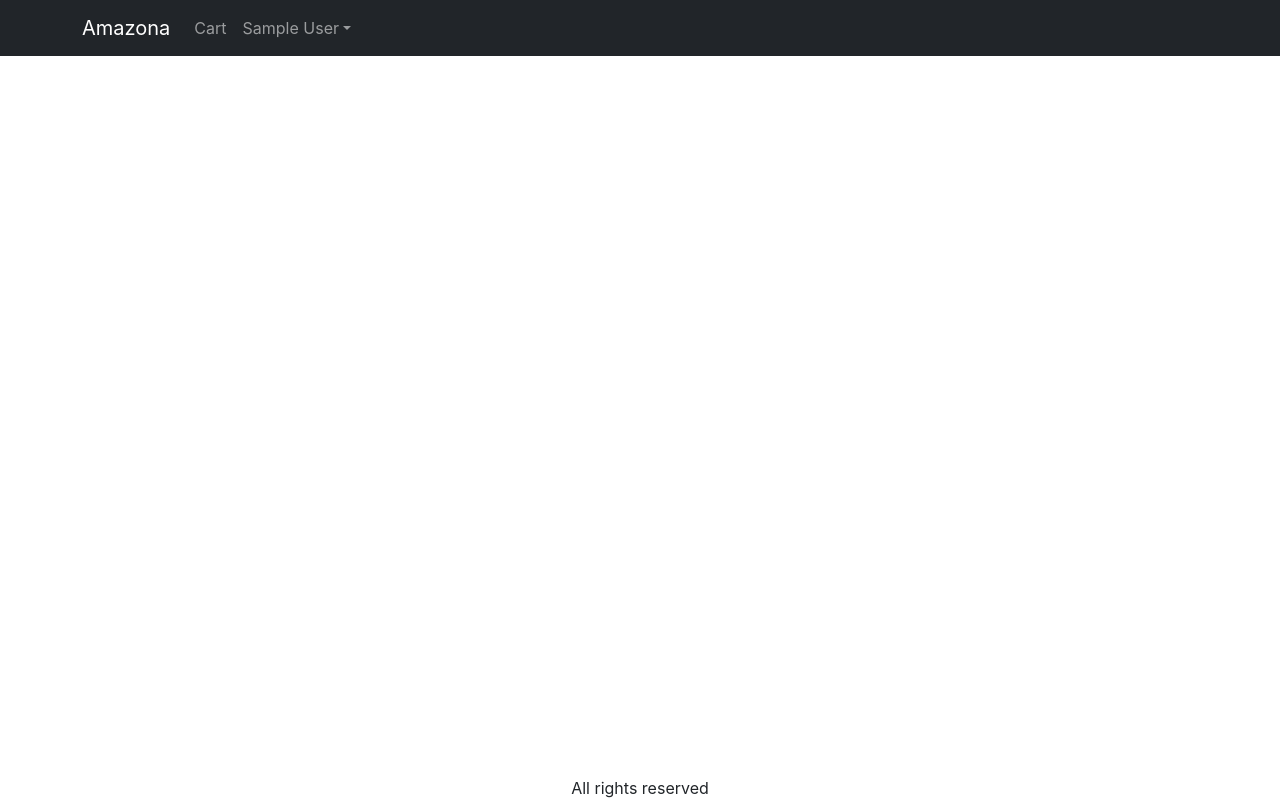
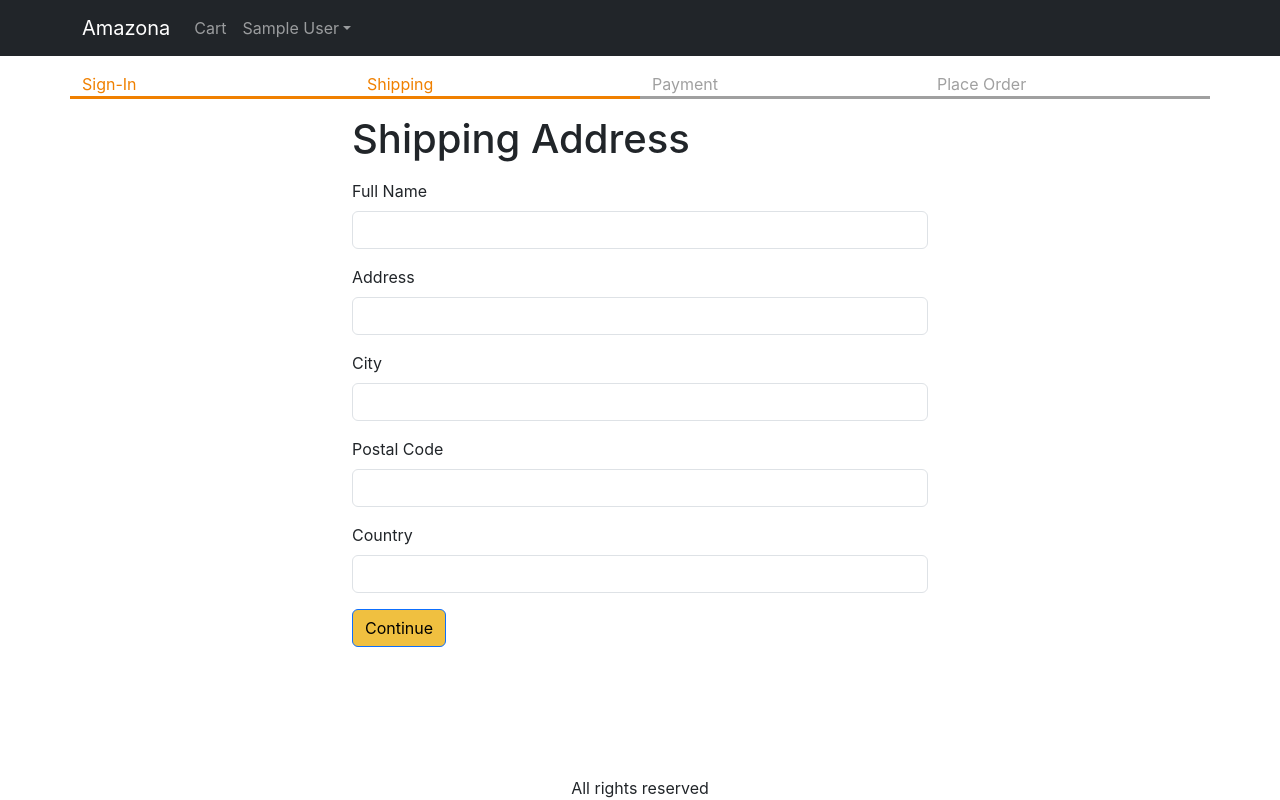
Before and after one commit to Code-Scooter/MERN-Amazona, a React (Create React App) app in the folder frontend/: page /shipping in a window 1280 px wide. Built offline with nearby package versions, Linux system fonts and the light colour scheme; sample sign-in values are in the browser's storage.

Commit message:
Create Shipping Screen

```diff
--- a/frontend/src/App.js
+++ b/frontend/src/App.js
@@ -13,6 +13,7 @@
 import SigninScreen from './screens/SigninScreen';
 import { ToastContainer } from 'react-toastify';
 import 'react-toastify/dist/ReactToastify.css';
+import ShippingAddressScreen from './screens/ShippingAddressScreen';
 
 function App() {
   const { state, dispatch: ctxDispatch } = useContext(Store);
@@ -21,6 +22,7 @@
   const signoutHandler = () => {
     ctxDispatch({ type: 'USER_SIGNOUT' });
     localStorage.removeItem('userInfo');
+    localStorage.removeItem('shippingAddress');
   };
 
   return (
@@ -74,6 +76,7 @@
               <Route path="/product/:slug" element={<ProductScreen />} />
               <Route path="/cart" element={<CartScreen />} />
               <Route path="/signin" element={<SigninScreen />} />
+              <Route path="/shipping" element={<ShippingAddressScreen />} />
               <Route path="/" element={<HomeScreen />} />
             </Routes>
           </Container>
--- a/frontend/src/Store.js
+++ b/frontend/src/Store.js
@@ -8,6 +8,10 @@
     : null,
 
   cart: {
+    shippingAddress: localStorage.getItem('shippingAddress')
+      ? JSON.parse(localStorage.getItem('shippingAddress'))
+      : {},
+
     cartItems: localStorage.getItem('cartItems')
       ? JSON.parse(localStorage.getItem('cartItems'))
       : [],
@@ -44,6 +48,19 @@
       return {
         ...state,
         userInfo: null,
+        cart: {
+          cartItems: [],
+          shippingAddress: {},
+        },
+      };
+
+    case 'SAVE_SHIPPING_ADDRESS':
+      return {
+        ...state,
+        cart: {
+          ...state.cart,
+          shippingAddress: action.payload,
+        },
       };
 
     default:
--- /dev/null
+++ b/frontend/src/components/CheckOutSteps.js
@@ -0,0 +1,14 @@
+import React from 'react';
+import Row from 'react-bootstrap/Row';
+import Col from 'react-bootstrap/Col';
+
+export default function CheckOutSteps(props) {
+  return (
+    <Row className="checkout-steps">
+      <Col className={props.step1 ? 'active' : ''}>Sign-In</Col>
+      <Col className={props.step2 ? 'active' : ''}>Shipping</Col>
+      <Col className={props.step3 ? 'active' : ''}>Payment</Col>
+      <Col className={props.step4 ? 'active' : ''}>Place Order</Col>
+    </Row>
+  );
+}
--- a/frontend/src/index.css
+++ b/frontend/src/index.css
@@ -53,3 +53,13 @@
 .small-container {
   max-width: 600px;
 }
+
+.checkout-steps > div {
+  border-bottom: 0.2rem solid #a0a0a0;
+  color: #a0a0a0;
+}
+
+.checkout-steps > div.active {
+  border-bottom: 0.2rem solid #f08000;
+  color: #f08000;
+}
--- /dev/null
+++ b/frontend/src/screens/ShippingAddressScreen.js
@@ -0,0 +1,112 @@
+import React, { useContext, useEffect, useState } from 'react';
+import { Helmet } from 'react-helmet-async';
+import Form from 'react-bootstrap/Form';
+import Button from 'react-bootstrap/Button';
+import { useNavigate } from 'react-router-dom';
+import { Store } from '../Store';
+import CheckOutSteps from '../components/CheckOutSteps';
+
+export default function ShippingAddressScreen() {
+  const navigate = useNavigate();
+  const { state, dispatch: ctxDispatch } = useContext(Store);
+  const {
+    userInfo,
+    cart: { shippingAddress },
+  } = state;
+
+  const [fullName, setFullName] = useState(shippingAddress.fullName || '');
+  const [address, setAddress] = useState(shippingAddress.address || '');
+  const [city, setCity] = useState(shippingAddress.city || '');
+  const [postal, setPostalCode] = useState(shippingAddress.postal || '');
+  const [country, setCountry] = useState(shippingAddress.country || '');
+
+  useEffect(() => {
+    if (!userInfo) {
+      navigate('/signin?redirect=/shipping');
+    }
+  }, [userInfo, navigate]);
+
+  const submitHandler = (e) => {
+    e.preventDefault();
+    ctxDispatch({
+      type: 'SAVE_SHIPPING_ADDRESS',
+      payload: {
+        fullName,
+        address,
+        city,
+        postal,
+        country,
+      },
+    });
+    localStorage.setItem(
+      'shippingAddress',
+      JSON.stringify({
+        fullName,
+        address,
+        city,
+        postal,
+        country,
+      })
+    );
+    navigate('/payment');
+  };
+
+  return (
+    <div>
+      <Helmet>
+        <title>Shipping Address</title>
+      </Helmet>
+      <CheckOutSteps step1 step2></CheckOutSteps>
+      <div className="container small-container">
+        <h1 className="my-3">Shipping Address</h1>
+        <Form onSubmit={submitHandler}>
+          <Form.Group className="mb-3" controlId="fullName">
+            <Form.Label>Full Name</Form.Label>
+            <Form.Control
+              value={fullName}
+              onChange={(e) => setFullName(e.target.value)}
+              required
+            />
+          </Form.Group>
+          <Form.Group className="mb-3" controlId="address">
+            <Form.Label>Address</Form.Label>
+            <Form.Control
+              value={address}
+              onChange={(e) => setAddress(e.target.value)}
+              required
+            />
+          </Form.Group>
+          <Form.Group className="mb-3" controlId="city">
+            <Form.Label>City</Form.Label>
+            <Form.Control
+              value={city}
+              onChange={(e) => setCity(e.target.value)}
+              required
+            />
+          </Form.Group>
+          <Form.Group className="mb-3" controlId="postal">
+            <Form.Label>Postal Code</Form.Label>
+            <Form.Control
+              value={postal}
+              onChange={(e) => setPostalCode(e.target.value)}
+              required
+            />
+          </Form.Group>
+          <Form.Group className="mb-3" controlId="country">
+            <Form.Label>Country</Form.Label>
+            <Form.Control
+              value={country}
+              onChange={(e) => setCountry(e.target.value)}
+              required
+            />
+          </Form.Group>
+          <div className="mb-3">
+            <Button variant="primary" type="submit">
+              Continue
+            </Button>
+          </div>
+        </Form>
+      </div>
+    </div>
+  );
+}
```
